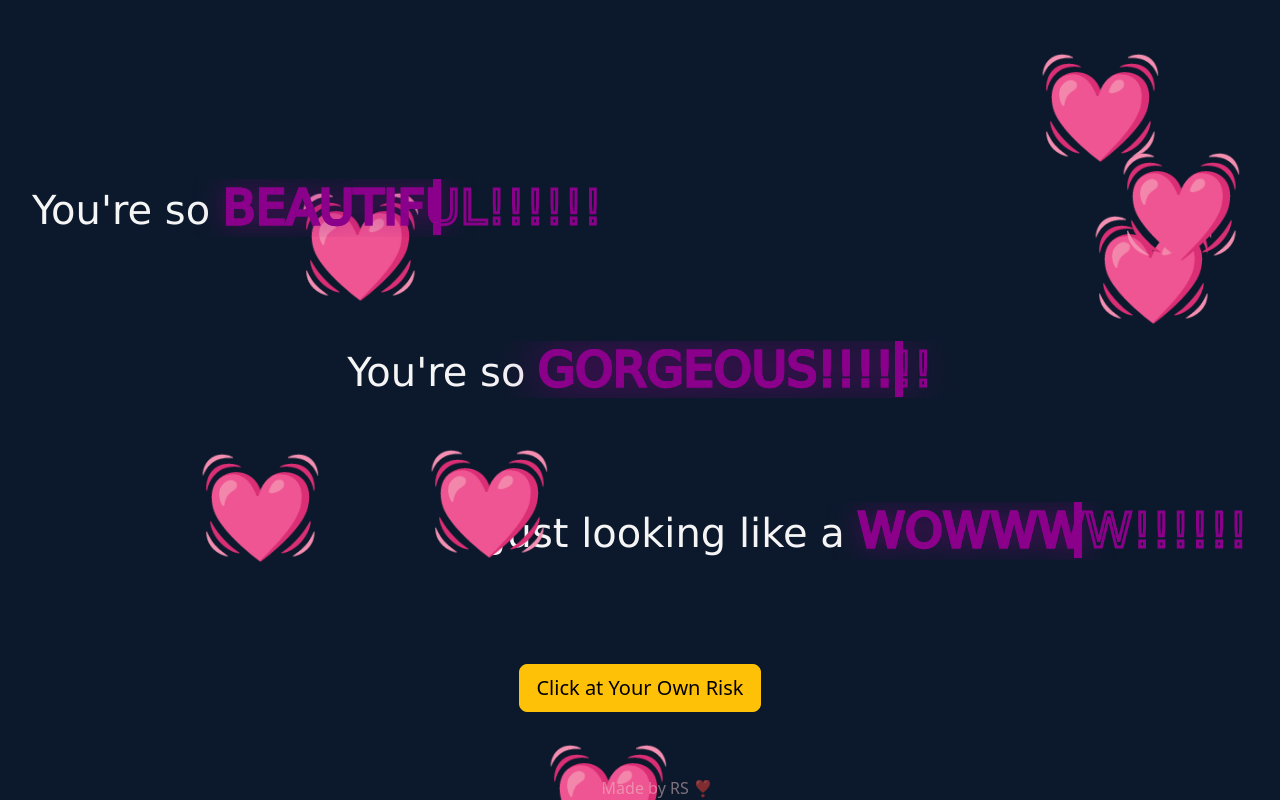
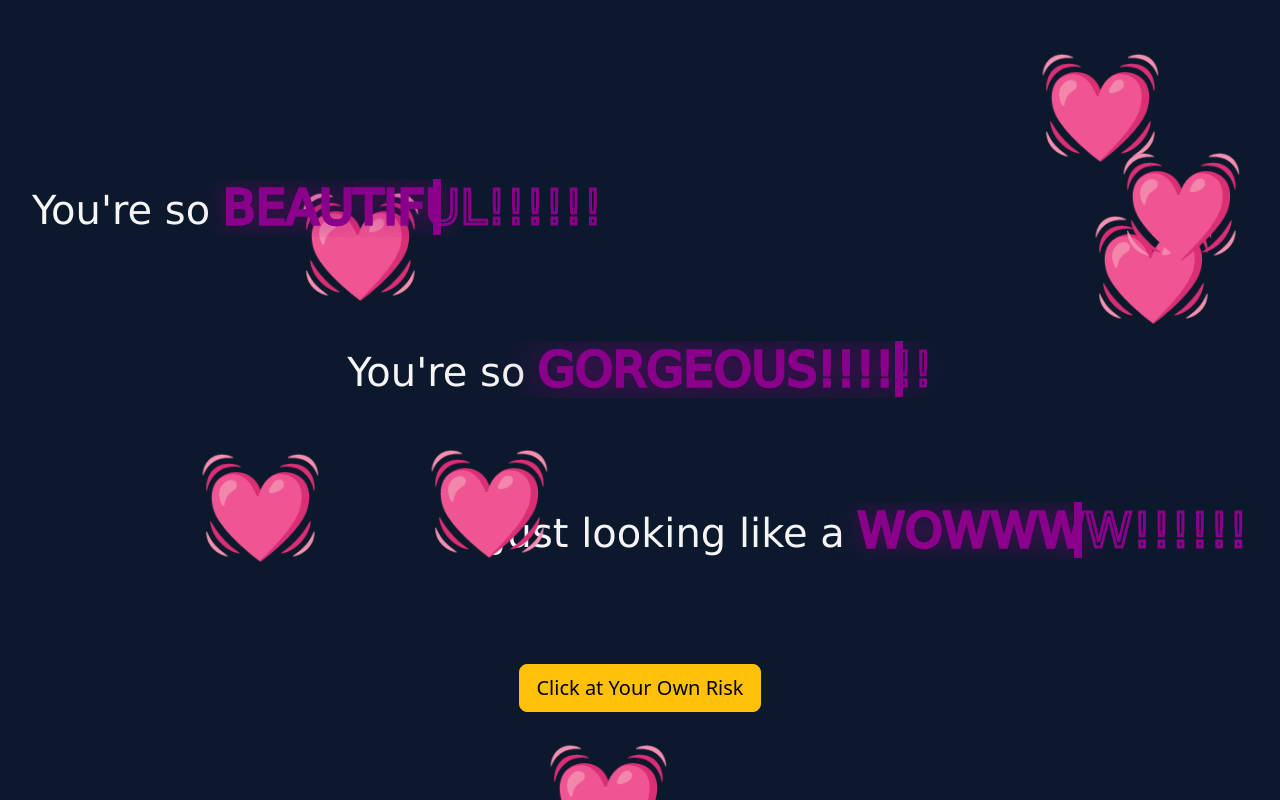
Before and after one commit to RS-labhub/ask-her-out, a website: page Pages/Page 1/secondPage.html in a window 1280 px wide. Shown: the part 685-1485 px from the top of the page. After the commit the page ends 1461 px from the top, so only its background shows below. Drawn offline with nearby package versions, Linux system fonts and the light colour scheme.

Commit message:
Update secondPage.html

```diff
--- a/Pages/Page 1/secondPage.html
+++ b/Pages/Page 1/secondPage.html
@@ -36,8 +36,7 @@
     </div>
 
     <div class="watermark">
-        Made by <a href="https://github.com/RS-labhub">RS </a>❣️
-    </div>
+
 
     <script src="secondPage.js"></script>
 </body>
```
